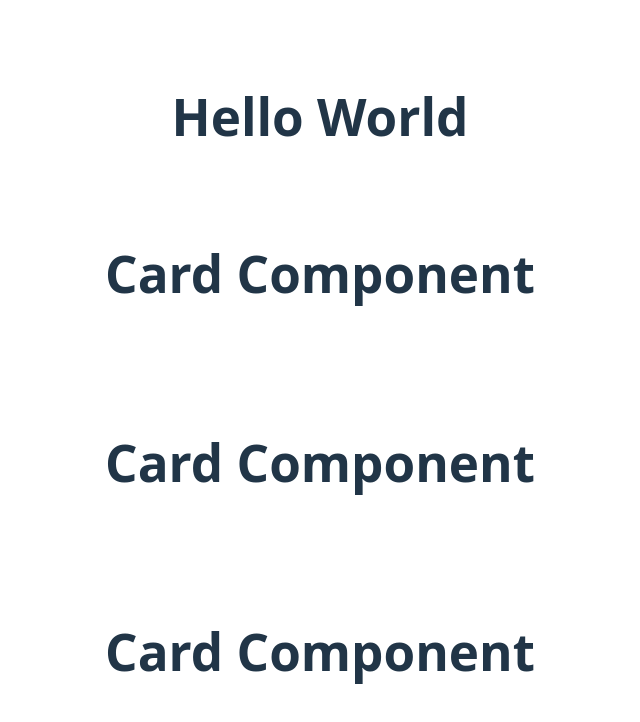
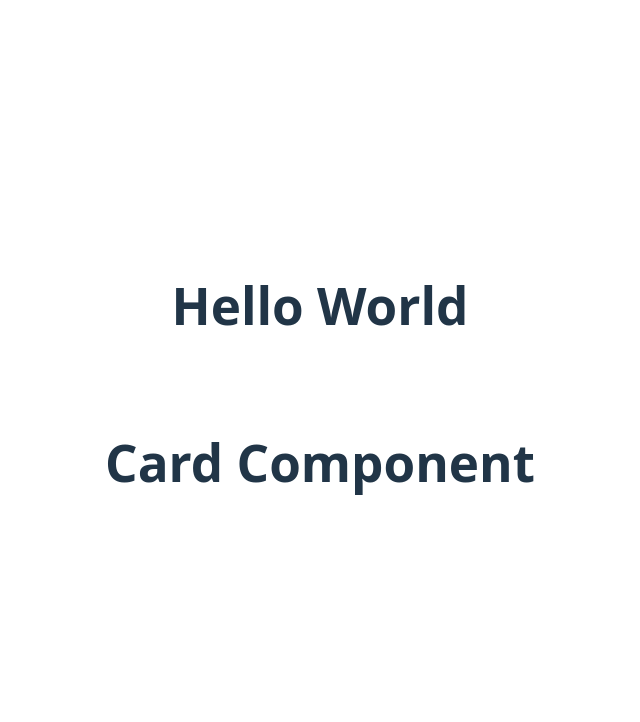
Before and after one commit to GSake98/react-project, a React (Vite) app: page / in a window 1280 px wide. Shown: the top 722 px of the page, without its empty margins (320-960 px from the left). Built offline with nearby package versions, Linux system fonts and the light colour scheme.

Commit message:
Card components removal

```diff
--- a/src/App.jsx
+++ b/src/App.jsx
@@ -16,8 +16,6 @@ const App = () => {
         <div>
             <h1>Hello World</h1>
             <Card/>
-            <Card/>
-            <Card/>
         </div>
     )
 }
```
